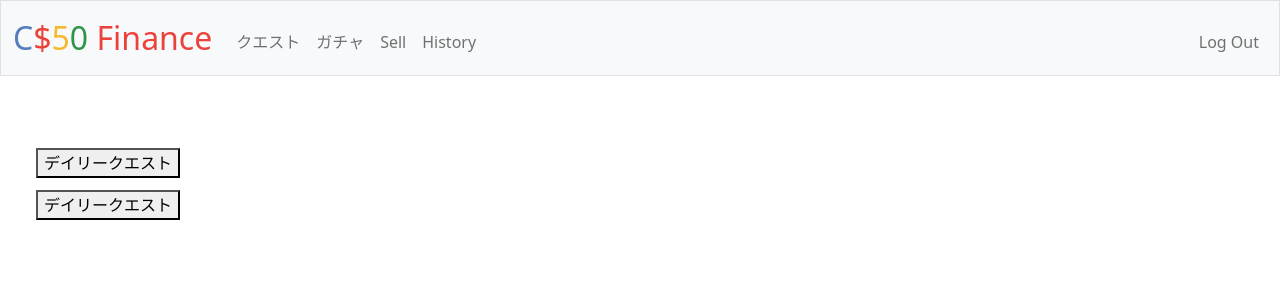
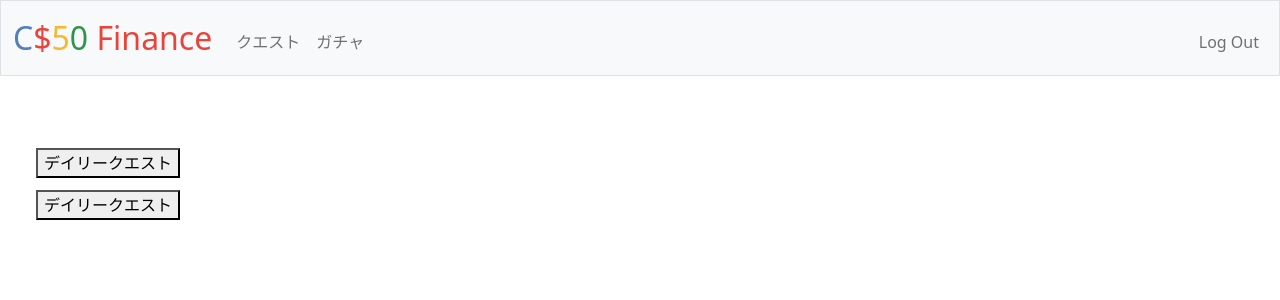
Before and after one commit to 20fi111/sanpo_quest, a Flask app: page / in a window 1280 px wide. Shown: the top 300 px of the page. Run offline with Flask 2, Linux system fonts and the light colour scheme; a user stored in the database is signed in; some libraries are stand-ins or nearby versions.

Commit message:
Tue, Mar 7, 2023, 10:58 PM +09:00

```diff
--- a/src/templates/layout.html
+++ b/src/templates/layout.html
@@ -16,7 +16,7 @@
 
         <link href="/static/styles.css" rel="stylesheet">
 
-        <title>C$50 Finance: {% block title %}{% endblock %}</title>
+        <title>散歩クエスト: {% block title %}{% endblock %}</title>
 
     </head>
 
@@ -33,8 +33,7 @@
                         <ul class="navbar-nav me-auto mt-2">
                             <li class="nav-item"><a class="nav-link" href="/quest">クエスト</a></li>
                             <li class="nav-item"><a class="nav-link" href="/gacha">ガチャ</a></li>
-                            <li class="nav-item"><a class="nav-link" href="/sell">Sell</a></li>
-                            <li class="nav-item"><a class="nav-link" href="/history">History</a></li>
+
                         </ul>
                         <ul class="navbar-nav ms-auto mt-2">
                             <li class="nav-item"><a class="nav-link" href="/logout">Log Out</a></li>
```
Also changed, not shown: 2 other files.
